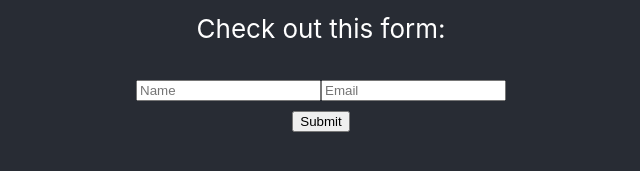
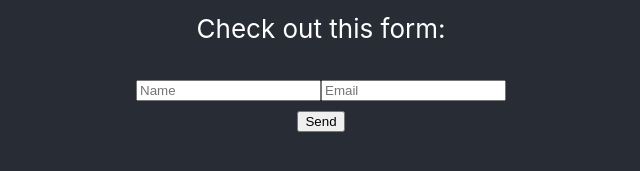
Before and after one commit to weareredshift/netlify-functions-demo, a React (Create React App) app: page / in a window 1280 px wide. Shown: the part 599-770 px from the top of the page, without its empty margins (319-959 px from the left). Built offline with nearby package versions, Linux system fonts and the light colour scheme.

Commit message:
Fixed form?

```diff
--- a/src/fun/Form.js
+++ b/src/fun/Form.js
@@ -3,11 +3,11 @@ import React from 'react';
 const Form = () => (
   <div>
     <p>Check out this form:</p>
-    <form style={{ margin: '20px' }} netlify name="contacts">
+    <form style={{ margin: '20px' }} netlify name="contacts" method="post">
       <input type="text" name="name" placeholder="Name" />
       <input type="text" name="email" placeholder="Email" />
       <br/>
-      <input type="submit" />
+      <button type="submit">Send</button>
     </form>
   </div>
 );
```
